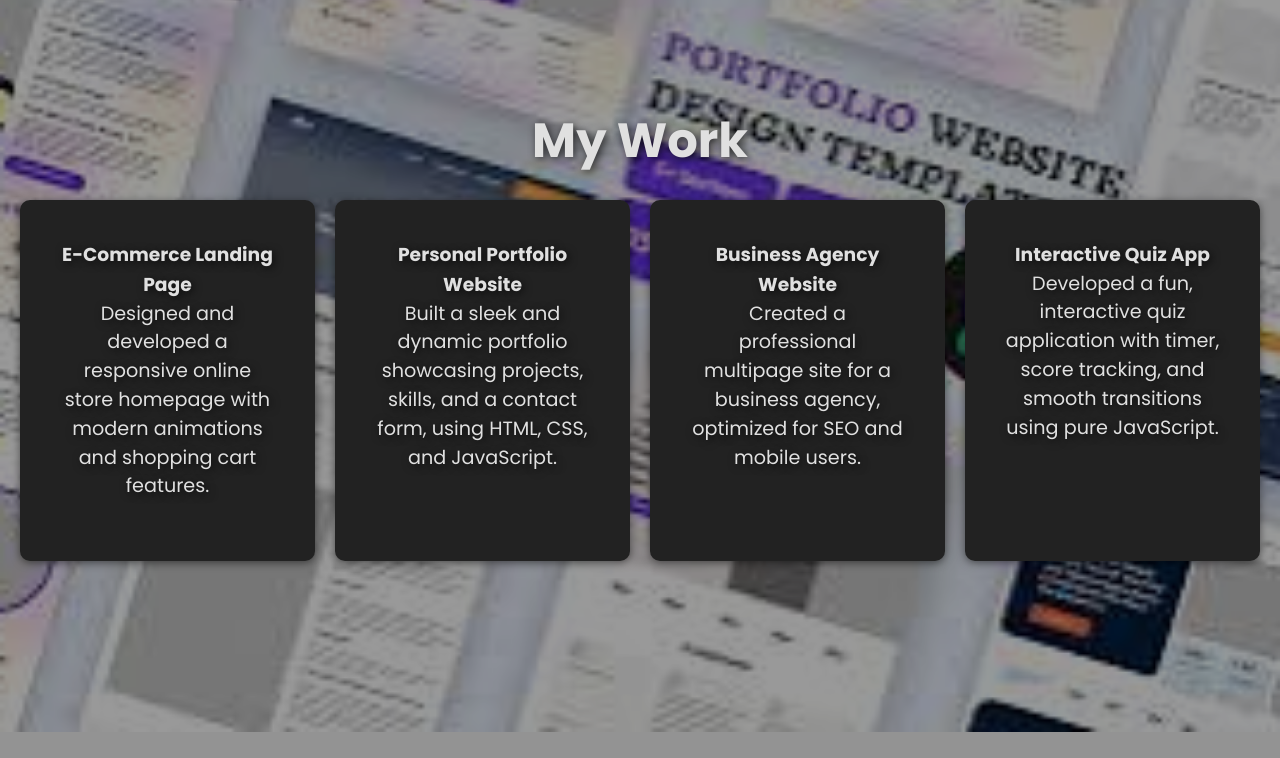
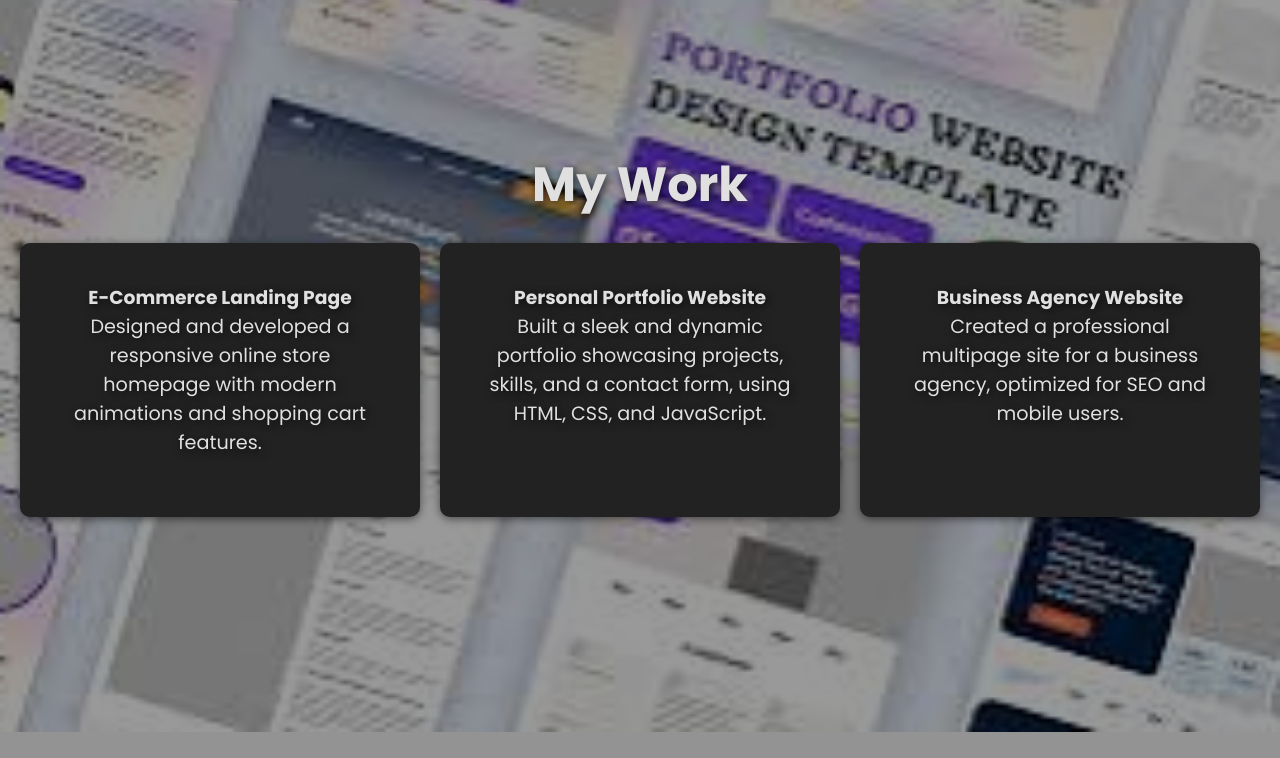
Before and after one commit to destinyndus98/destiny-most-recent, a plain HTML site: page index.html in a window 1280 px wide. Shown: the part 1668-2426 px from the top of the page. Drawn offline with Linux system fonts and the light colour scheme.

Commit message:
Initial commit

```diff
--- a/index.html
+++ b/index.html
@@ -22,7 +22,7 @@
   <!-- Hero Section -->
   <section id="home" class="hero">
     <div class="content">
-      <h1>Hi, I'm Your Ndubueze Onyekachi Destiny</h1>
+      <h1>Hi, I'm  Ndubueze Onyekachi Destiny</h1>
       <p>A Front-End Developer Crafting Stunning Digital Experiences</p>
       <a href="#portfolio" class="button">View My Work</a>
     </div>
@@ -64,9 +64,6 @@
           <h3>Business Agency Website</h3>
           <p>Created a professional multipage site for a business agency, optimized for SEO and mobile users.</p>
         </div>
-        <div class="item">
-          <h3>Interactive Quiz App</h3>
-          <p>Developed a fun, interactive quiz application with timer, score tracking, and smooth transitions using pure JavaScript.</p>
         </div>
       </div>
     </div>
```
